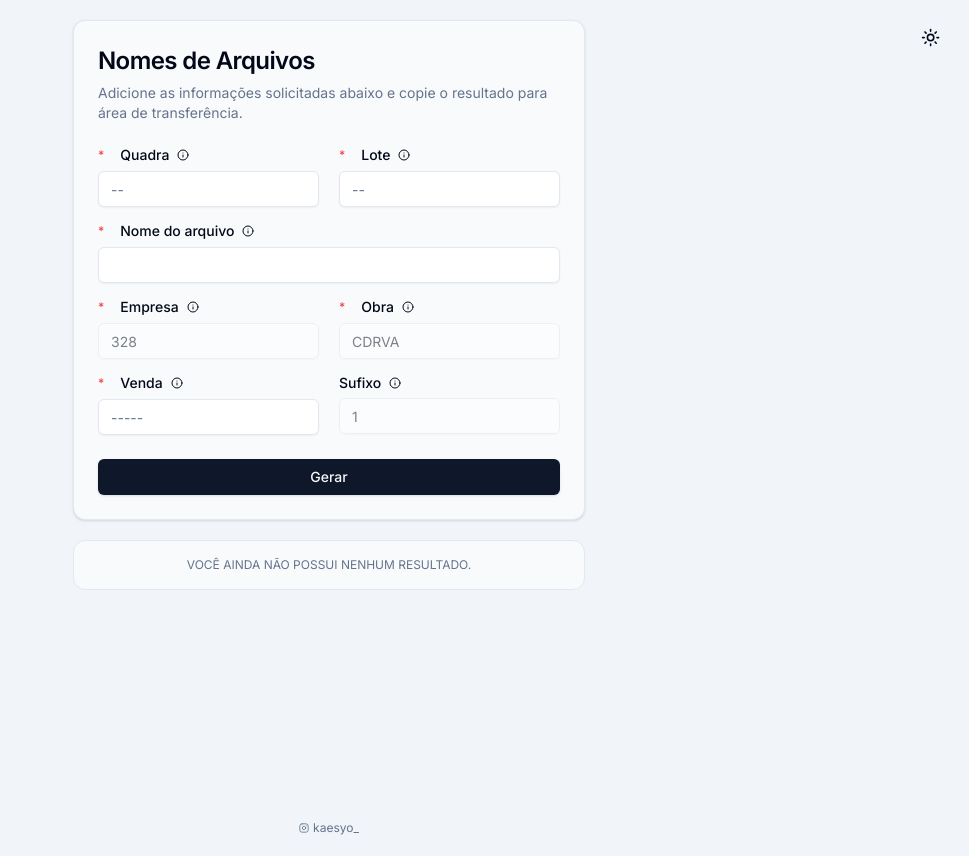
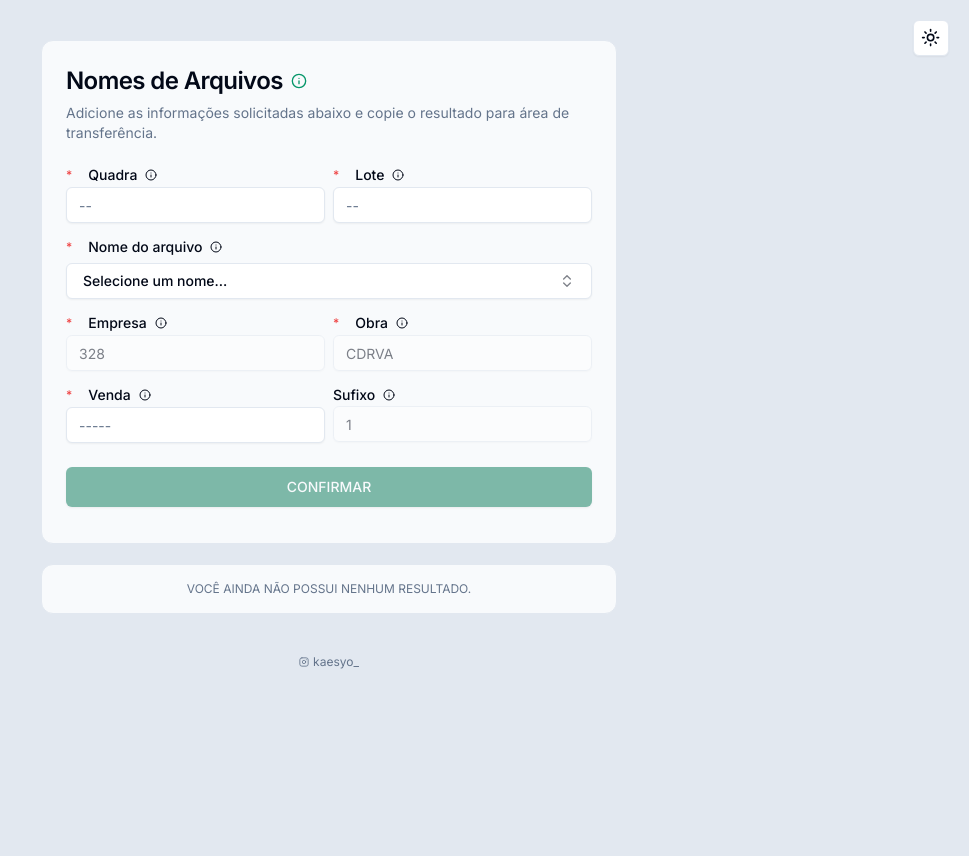
Before and after one commit to KARAUJO1003/rename-contracts, a Next.js app: page / in a window 1280 px wide. Shown: the whole page, without its empty margins (311-1280 px from the left). After the commit the page ends 800 px from the top, so only its background shows below. Built offline with nearby package versions, Linux system fonts and the light colour scheme.

Commit message:
adicionando componente de combobox

```diff
--- a/src/app/_components/info-disabled-input.tsx
+++ b/src/app/_components/info-disabled-input.tsx
@@ -14,9 +14,10 @@ export const InfoDisableInput = () => {
         <TooltipTrigger asChild>
           <InfoIcon size={12} />
         </TooltipTrigger>
-        <TooltipContent className="bg-slate-100 border dark:bg-gray-800 text-gray-800 dark:text-gray-200 max-w-60">
-          Dê um duplo clique sobre o nome do input, para habilitar/desabilitar a
-          edição.
+        <TooltipContent className="bg-slate-100 border dark:bg-background text-gray-800 dark:text-gray-200 max-w-60">
+          Dê um <strong className="text-emerald-600">duplo clique</strong> sobre
+          o nome do input, para <span className="underline">habilitar</span> ou{' '}
+          <span className="underline">desabilitar</span> edição.
         </TooltipContent>
       </Tooltip>
     </TooltipProvider>
--- /dev/null
+++ b/src/app/_components/input-command.tsx
@@ -0,0 +1,118 @@
+'use client'
+
+import * as React from 'react'
+import { Check, ChevronsUpDown } from 'lucide-react'
+
+import { cn } from '@/lib/utils'
+import { Button } from '@/components/ui/button'
+import {
+  Command,
+  CommandEmpty,
+  CommandInput,
+  CommandItem,
+  CommandList,
+} from '@/components/ui/command'
+import {
+  Popover,
+  PopoverContent,
+  PopoverTrigger,
+} from '@/components/ui/popover'
+export const descriptions = [
+  'CONTRATO',
+  'DISTRATO',
+  'ADITIVO',
+  'VISTORIA',
+  'CITACAO',
+  'CARTA_DE_CITACAO',
+  'MANDADO_DE_CITACAO',
+  'MANDADO_DE_INTIMACAO',
+  'INTIMACAO',
+  'NOTIFICACAO_JUDICIAL',
+  'NOTIFICACAO_EXTRAJUDICIAL',
+  'COMPROVANTE_DE_IPTU',
+  'TCD',
+  'DEMARCACAO',
+  'CESSAO_DE_DIREITOS',
+  'TERMO_DE_QUITACAO',
+  'REFINANCIAMENTO',
+  'IPTU',
+  'DOCUMENTOS_PESSOAIS',
+  'DEMONSTRATIVO_DE_PAGAMENTOS',
+  'ANALISE_DE_CREDITO',
+  'APROVACAO_COMERCIAL',
+  'AR',
+  'ATA_DE_AUDIENCIA',
+  'ATA_DE_CONDOMINIO',
+  'AUTORIZACAO_PARA_CONSTRUCAO',
+  'CARTA_DE_DESISTENCIA',
+  'CARTA_DE_DESPACHO',
+  'CARTA_DE_INTIMACAO',
+  'CONTRATO_DE_SERVICO',
+  'DECLARACAO_DE_VERACIDADE',
+  'DESPACHO',
+  'DOCUMENTOS_PJ',
+  'DOSSIE',
+  'EDITAL',
+  'ESCRITURA',
+  'FINANCIAMENTO_BANCARIO',
+  'LAUDO',
+  'LIMINAR',
+  'NOTIFICACAO',
+  'NOTIFICACAO_PROCON',
+  'PROCESSO_JUDICIAL',
+  'PROPOSTA',
+  'PROTOCOLO',
+  'SENTENCA_JUDICIAL',
+]
+
+export function InputCommand() {
+  const [open, setOpen] = React.useState(false)
+  const [value, setValue] = React.useState('')
+
+  const sortedDescriptions = descriptions.sort((a, b) => a.localeCompare(b))
+
+  return (
+    <Popover open={open} onOpenChange={setOpen}>
+      <PopoverTrigger asChild>
+        <Button
+          onFocus={() => setOpen(true)}
+          variant="outline"
+          role="combobox"
+          aria-expanded={open}
+          className="w-full justify-between"
+        >
+          {value
+            ? sortedDescriptions.find((framework) => framework === value)
+            : 'Select framework...'}
+          <ChevronsUpDown className="ml-2 h-4 w-4 shrink-0 opacity-50" />
+        </Button>
+      </PopoverTrigger>
+      <PopoverContent className="w-full p-0">
+        <Command className="w-full">
+          <CommandInput placeholder="Search framework..." />
+          <CommandEmpty>No framework found.</CommandEmpty>
+          <CommandList>
+            {sortedDescriptions.map((framework) => (
+              <CommandItem
+                key={framework}
+                value={framework}
+                onSelect={(currentValue) => {
+                  setValue(currentValue === value ? '' : currentValue)
+                  setOpen(false)
+                }}
+              >
+                <Check
+                  className={cn(
+                    'mr-2 h-4 w-4',
+                    value === framework ? 'opacity-100' : 'opacity-0',
+                  )}
+                />
+                {framework}
+              </CommandItem>
+            ))}
+          </CommandList>
+        </Command>
+      </PopoverContent>
+    </Popover>
+  )
+}
--- a/src/app/_components/toggle-theme.tsx
+++ b/src/app/_components/toggle-theme.tsx
@@ -24,7 +24,7 @@ export function ModeToggle({ className }: ModeToggleProps) {
     <DropdownMenu>
       <DropdownMenuTrigger asChild>
         <Button
-          variant="ghost"
+          variant="outline"
           size="icon"
           className={cn('fixed top-5 right-5', className)}
         >
--- a/src/app/layout.tsx
+++ b/src/app/layout.tsx
@@ -21,7 +21,7 @@ export default function RootLayout({
 }>) {
   return (
     <html lang="ptbr">
-      <body className={cn('bg-slate-100 dark:bg-slate-950', inter.className)}>
+      <body className={cn('bg-slate-200 dark:bg-slate-950', inter.className)}>
         <ThemeProvider
           attribute="class"
           defaultTheme="system"
--- a/src/app/page.tsx
+++ b/src/app/page.tsx
@@ -13,7 +13,15 @@ import { Label } from '@/components/ui/label'
 import { Input } from '@/components/ui/input'
 import { useEffect, useRef, useState } from 'react'
 import { toast } from 'sonner'
-import { Check, Copy, SortAsc, SortDesc, Trash } from 'lucide-react'
+import {
+  Check,
+  Copy,
+  SortAsc,
+  SortDesc,
+  Trash,
+  ChevronsUpDown,
+  InfoIcon,
+} from 'lucide-react'
 import { ScrollArea, ScrollBar } from '@/components/ui/scroll-area'
 import { ModeToggle } from './_components/toggle-theme'
 import {
@@ -24,10 +32,26 @@ import {
 } from '@/components/ui/tooltip'
 import { InfoDisableInput } from './_components/info-disabled-input'
 
+import { cn } from '@/lib/utils'
+
+import {
+  Command,
+  CommandEmpty,
+  CommandInput,
+  CommandItem,
+  CommandList,
+} from '@/components/ui/command'
+import {
+  Popover,
+  PopoverContent,
+  PopoverTrigger,
+} from '@/components/ui/popover'
+import { descriptions } from './_components/input-command'
+
 interface RenamedProps {
   quadra: number | null
   lote: number | null
-  titulo: string | null
+  documentName: string | null
   venda: number | null
   empresa: number | null
   obra: string | null
@@ -37,7 +61,7 @@ interface RenamedProps {
 export default function Home() {
   const [quadra, setQuadra] = useState<number | undefined>(undefined)
   const [lote, setLote] = useState<number | undefined>(undefined)
-  const [titulo, setTitulo] = useState<string | ''>('')
+  const [documentName, setDocumentName] = useState<string | ''>('')
   const [venda, setVenda] = useState<number | undefined>(undefined)
   const [empresa, setEmpresa] = useState<number>(328)
   const [obra, setObra] = useState<string | ''>('CDRVA')
@@ -45,7 +69,7 @@ export default function Home() {
 
   const [quadraDisabled, setQuadraDisabled] = useState<boolean>(false)
   const [loteDisabled, setLoteDisabled] = useState<boolean>(false)
-  const [tituloDisabled, setTituloDisabled] = useState<boolean>(false)
+  const [tituloDisabled, setDocumentNameDisabled] = useState<boolean>(false)
   const [vendaDisabled, setVendaDisabled] = useState<boolean>(false)
   const [empresaDisabled, setEmpresaDisabled] = useState<boolean>(true)
   const [obraDisabled, setObraDisabled] = useState<boolean>(true)
@@ -55,11 +79,14 @@ export default function Home() {
   const [copiedItemIndex, setCopiedItemIndex] = useState<number | null>(null)
   const [formattedResults, setFormattedResults] = useState<string[]>([])
   const [ascendingOrder, setAscendingOrder] = useState(false)
+  const [open, setOpen] = useState(false)
+
+  const sortedDescriptions = descriptions.sort((a, b) => a.localeCompare(b))
 
   const loteInputRef = useRef<HTMLInputElement>(null)
 
   const handleRenameFileName = () => {
-    if (!quadra || !lote || !venda || !titulo || !empresa || !obra) {
+    if (!quadra || !lote || !venda || !documentName || !empresa || !obra) {
       toast.error('Preencha todos os campos obrigatórios.')
       return
     }
@@ -68,7 +95,7 @@ export default function Home() {
       (item) =>
         item.quadra === quadra &&
         item.lote === lote &&
-        item.titulo === titulo &&
+        item.documentName === documentName &&
         item.venda === venda &&
         item.empresa === empresa &&
         item.obra === obra &&
@@ -81,7 +108,7 @@ export default function Home() {
     }
 
     setNewFileName([
-      { quadra, lote, titulo, venda, empresa, obra, suffix },
+      { quadra, lote, documentName, venda, empresa, obra, suffix },
       ...newFileName,
     ])
     if (loteInputRef.current) {
@@ -95,7 +122,7 @@ export default function Home() {
       return newFileName.map((item) => {
         return `QD_${String(item.quadra).padStart(2, '0')}_LT_${String(
           item.lote,
-        ).padStart(2, '0')}_${item.titulo}_${item.empresa}_${item.obra}_${
+        ).padStart(2, '0')}_${item.documentName}_${item.empresa}_${item.obra}_${
           item.venda
         }_(${item.suffix})`
       })
@@ -113,11 +140,6 @@ export default function Home() {
     setTimeout(() => {
       setCopiedItemIndex(null)
     }, 20000)
-  }
-
-  const handleTituloChange = (e: React.ChangeEvent<HTMLInputElement>) => {
-    const inputValue = e.target.value.replace(/[^\w\s]/gi, '').toUpperCase() // Remove caracteres especiais
-    setTitulo(inputValue.toUpperCase()) // Converte para maiúsculas e atualiza o estado
   }
 
   const handleQuadraChange = (e: React.ChangeEvent<HTMLInputElement>) => {
@@ -139,21 +161,68 @@ export default function Home() {
   })
 
   return (
-    <main className="min-h-screen max-w-lg mx-auto py-5 space-y-5 max-sm:px-4">
-      <Card className="w-full ">
+    <main className=" max-w-xl mx-auto space-y-5 max-sm:px-4">
+      <Card className="w-full mt-10">
         <ModeToggle />
         <CardHeader>
-          <CardTitle className="text-2xl">Nomes de Arquivos</CardTitle>
+          <div className="flex items-center gap-2">
+            <CardTitle className="text-2xl">Nomes de Arquivos</CardTitle>
+            <TooltipProvider>
+              <Tooltip defaultOpen delayDuration={2}>
+                <TooltipTrigger className="flex items-center gap-1 text-emerald-600">
+                  <InfoIcon size={16} />
+                </TooltipTrigger>
+                <TooltipContent className="bg-slate-100 border dark:bg-background text-gray-800 dark:text-gray-200 max-w-96 p-5">
+                  <CardTitle className="text-lg">
+                    Utilize teclas de atalho para obter mais agilidade.
+                  </CardTitle>
+                  <ol className="ml-5">
+                    <br />
+                    <li className="list-decimal">
+                      Pressione a tecla{' '}
+                      <strong className="text-emerald-600">TAB</strong> para{' '}
+                      <span className=" text-emerald-600">avançar</span> para o
+                      próximo campo.
+                    </li>
+                    <br />
+                    <li className="list-decimal">
+                      Pressione as teclas{' '}
+                      <strong className="text-emerald-600">Shift + TAB</strong>{' '}
+                      para <span className=" text-emerald-600">voltar</span>{' '}
+                      para o campo anterior.
+                    </li>
+                    <br />
+                    <li className="list-decimal">
+                      Pressione as teclas{' '}
+                      <strong className="text-emerald-600">Ctrl + A</strong>{' '}
+                      para selecionar todo o texto do campo selecionado.
+                    </li>
+                    <br />
+                    <li className="list-decimal">
+                      Dê um{' '}
+                      <strong className="text-emerald-600">duplo clique</strong>{' '}
+                      sobre a label de qualquer input, dessa forma poderá{' '}
+                      <strong className="text-emerald-600">
+                        habilitar ou desabilitar
+                      </strong>{' '}
+                      a edição do campo.
+                    </li>
+                    <br />
+                  </ol>
+                </TooltipContent>
+              </Tooltip>
+            </TooltipProvider>
+          </div>
           <CardDescription>
             Adicione as informações solicitadas abaixo e copie o resultado para
-            área de transferência.
+            área de transferência. {''}
           </CardDescription>
           {/* <ComboboxDemo /> */}
         </CardHeader>
 
-        <CardContent className="grid gap-4 ">
-          <div className="flex sm:items-center gap-5 ">
-            <div className="grid gap-2">
+        <CardContent className="flex flex-col gap-4 ">
+          <div className="grid grid-cols-2 items-center gap-2 justify-between w-full ">
+            <div className="col-span-1 space-y-1">
               <Label
                 className="flex items-center gap-2"
                 onDoubleClick={() => setQuadraDisabled(!quadraDisabled)}
@@ -175,7 +244,8 @@ export default function Home() {
                 required
               />
             </div>
-            <div className="grid gap-2">
+
+            <div className="col-span-1 space-y-1">
               <Label
                 onDoubleClick={() => setLoteDisabled(!loteDisabled)}
                 className="flex items-center gap-2"
@@ -199,40 +269,74 @@ export default function Home() {
               />
             </div>
           </div>
+
           <div className="grid gap-2">
             <Label
-              onDoubleClick={() => setTituloDisabled(!tituloDisabled)}
+              onDoubleClick={() => setDocumentNameDisabled(!tituloDisabled)}
               className="flex items-center gap-2"
-              htmlFor="titulo"
+              htmlFor="documentName"
             >
               <span className="text-xs text-red-500 mr-2">*</span>Nome do
               arquivo
               <InfoDisableInput />
             </Label>
-            <Input
-              onKeyDown={(e) => {
-                if (e.key === ' ') {
-                  e.preventDefault() // Impede a inserção da barra de espaço no input
-                  setTitulo((prevTitulo) => {
-                    // Substitui o espaço por "_"
-                    return prevTitulo ? prevTitulo.trim() + '_' : '_'
-                  })
-                }
-                if (e.key === 'Enter') {
-                  handleRenameFileName()
-                }
-              }}
-              disabled={tituloDisabled}
-              onChange={handleTituloChange}
-              value={titulo as string}
-              id="titulo"
-              type="text"
-              required
-            />
+            <Popover open={open} onOpenChange={setOpen}>
+              <PopoverTrigger asChild>
+                <Button
+                  // onFocus={() => setOpen(true)}
+                  variant="outline"
+                  role="combobox"
+                  aria-expanded={open}
+                  className="w-full justify-between"
+                >
+                  {documentName
+                    ? sortedDescriptions.find(
+                        (description) => description === documentName,
+                      )
+                    : 'Selecione um nome...'}
+                  <ChevronsUpDown className="ml-2 h-4 w-4 shrink-0 opacity-50" />
+                </Button>
+              </PopoverTrigger>
+              <PopoverContent className="w-full p-0">
+                <Command className="w-full">
+                  <CommandInput
+                    id="documentName"
+                    placeholder="Busque um nome relacionado..."
+                  />
+                  <CommandEmpty className="text-xs p-5 mx-auto">
+                    Nenhuma descrição encontrada.{' '}
+                  </CommandEmpty>
+                  <CommandList>
+                    {sortedDescriptions.map((description) => (
+                      <CommandItem
+                        key={description}
+                        value={description}
+                        onSelect={(currentValue) => {
+                          setDocumentName(
+                            currentValue === documentName ? '' : currentValue,
+                          )
+                          setOpen(false)
+                        }}
+                      >
+                        <Check
+                          className={cn(
+                            'mr-2 h-4 w-4',
+                            documentName === description
+                              ? 'opacity-100'
+                              : 'opacity-0',
+                          )}
+                        />
+                        {description}
+                      </CommandItem>
+                    ))}
+                  </CommandList>
+                </Command>
+              </PopoverContent>
+            </Popover>
           </div>
 
-          <div className="flex sm:items-center gap-5 ">
-            <div className="grid gap-2">
+          <div className="grid grid-cols-2 items-center gap-2 justify-between w-full ">
+            <div className="col-span-1 space-y-1">
               <Label
                 onDoubleClick={() => setEmpresaDisabled(!empresaDisabled)}
                 className="flex items-center gap-2"
@@ -253,7 +357,8 @@ export default function Home() {
                 required
               />
             </div>
-            <div className="grid gap-2">
+
+            <div className="col-span-1 space-y-1">
               <Label
                 onDoubleClick={() => setObraDisabled(!obraDisabled)}
                 className="flex items-center gap-2"
@@ -273,8 +378,9 @@ export default function Home() {
               />
             </div>
           </div>
-          <div className="flex sm:items-center gap-5 ">
-            <div className="grid gap-2">
+
+          <div className="grid grid-cols-2 items-center gap-2 justify-between w-full ">
+            <div className="col-span-1 space-y-1">
               <Label
                 onDoubleClick={() => setVendaDisabled(!vendaDisabled)}
                 className="flex items-center gap-2"
@@ -295,7 +401,8 @@ export default function Home() {
                 required
               />
             </div>
-            <div className="grid gap-2">
+
+            <div className="col-span-1 space-y-1">
               <Label
                 onDoubleClick={() => setSuffixDisabled(!setSuffixDisabled)}
                 className="flex items-center gap-2"
@@ -319,17 +426,18 @@ export default function Home() {
         </CardContent>
         <CardFooter className="flex flex-col  gap-5">
           <Button
+            disabled={formattedResults.length === 0}
             onClick={handleRenameFileName}
-            className="w-full dark:bg-emerald-600 dark:text-primary "
+            className="w-full bg-emerald-700 hover:bg-emerald-600 dark:text-primary uppercase mb-3 py-5"
           >
-            Gerar
+            confirmar
           </Button>
         </CardFooter>
       </Card>
 
       {formattedResults.length === 0 && (
-        <Card className="p-4 px-6 w-full  flex items-center justify-center shadow-none  space-x-3 ">
-          <CardDescription className="text-xs text-muted-foreground uppercase max-w-80 select-none">
+        <Card className="p-4 px-6 w-full  flex flex-col items-center justify-center  space-x-3 ">
+          <CardDescription className="text-xs text-muted-foreground uppercase max-w-96 select-none">
             Você ainda não possui nenhum resultado.
           </CardDescription>
         </Card>
@@ -337,8 +445,12 @@ export default function Home() {
 
       {formattedResults.length > 0 && (
         <div className="w-full flex justify-between items-center ">
-          <Button onClick={() => setNewFileName([])} variant="outline">
-            <Trash size={12} className="mr-3" />
+          <Button
+            onClick={() => setNewFileName([])}
+            variant="outline"
+            className="hover:text-red-400"
+          >
+            <Trash size={14} className="mr-2" />
             Limpar tudo
           </Button>
           <TooltipProvider>
@@ -349,15 +461,16 @@ export default function Home() {
                   size="icon"
                   variant="outline"
                   onClick={toggleSortOrder}
+                  className="hover:text-emerald-600 transition-all"
                 >
                   {ascendingOrder ? (
-                    <SortDesc size={18} />
+                    <SortDesc size={16} />
                   ) : (
-                    <SortAsc size={18} />
+                    <SortAsc size={16} />
                   )}
                 </Button>
               </TooltipTrigger>
-              <TooltipContent className="bg-slate-100 border dark:bg-gray-800 text-gray-800 dark:text-gray-200">
+              <TooltipContent className="bg-slate-100 border dark:bg-background text-gray-800 dark:text-gray-200">
                 Ordenar por ordem alfabética
               </TooltipContent>
             </Tooltip>
@@ -365,14 +478,14 @@ export default function Home() {
         </div>
       )}
       <ScrollArea className="w-full ">
-        <div className="max-h-80 space-y-3 ">
+        <div className="max-h-60 space-y-3 ">
           {sortedResults.map((result, index) => (
             <Card
-              className="p-4 px-6 w-full  flex items-center justify-between shadow-none  space-x-3"
+              className="p-4 px-6 w-full  flex items-center justify-between   space-x-3"
               key={index}
             >
               <ScrollArea className="w-full py-2">
-                <CardDescription className="text-xs text-muted-foreground font-medium uppercase max-w-80 select-none">
+                <CardDescription className="text-sm text-primary font-bold uppercase max-w-96 select-none">
                   {result}
                 </CardDescription>
                 <ScrollBar orientation="horizontal" />
@@ -385,17 +498,21 @@ export default function Home() {
                 <TooltipProvider>
                   <Tooltip delayDuration={2}>
                     <TooltipTrigger asChild>
-                      <Button variant="outline" size="icon">
+                      <Button
+                        className="hover:text-emerald-600 transition-all"
+                        variant="outline"
+                        size="icon"
+                      >
                         {copiedItemIndex === index ? ( // Verifica se este é o item clicado
                           <Check className="text-emerald-600" size={12} />
                         ) : (
-                          <Copy size={12} />
+                          <Copy size={14} />
                         )}
                       </Button>
                     </TooltipTrigger>
                     <TooltipContent
                       align="center"
-                      className="text-xs backdrop-blur-md border dark:bg-slate-900 bg-slate-100 text-primary"
+                      className="text-xs backdrop-blur-md border dark:bg-background bg-slate-100 text-primary"
                     >
                       <p>Copiar resultado para área de transferência.</p>
                     </TooltipContent>
--- a/src/components/ui/card.tsx
+++ b/src/components/ui/card.tsx
@@ -9,7 +9,7 @@ const Card = React.forwardRef<
   <div
     ref={ref}
     className={cn(
-      'rounded-xl border bg-slate-50 dark:bg-slate-900 text-card-foreground shadow',
+      'rounded-xl border bg-slate-50 dark:bg-card text-card-foreground shadow-none',
       className,
     )}
     {...props}
```
